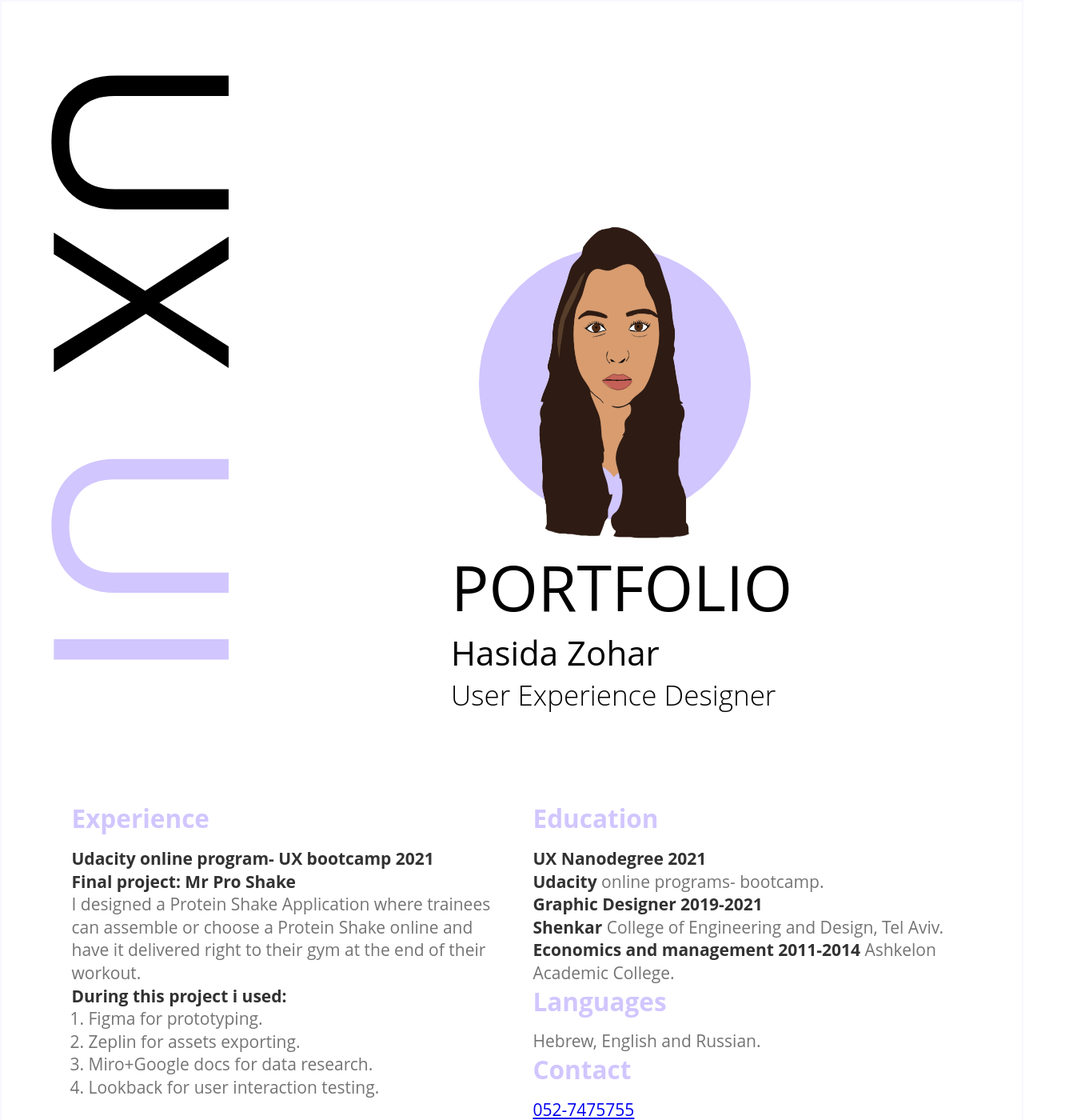
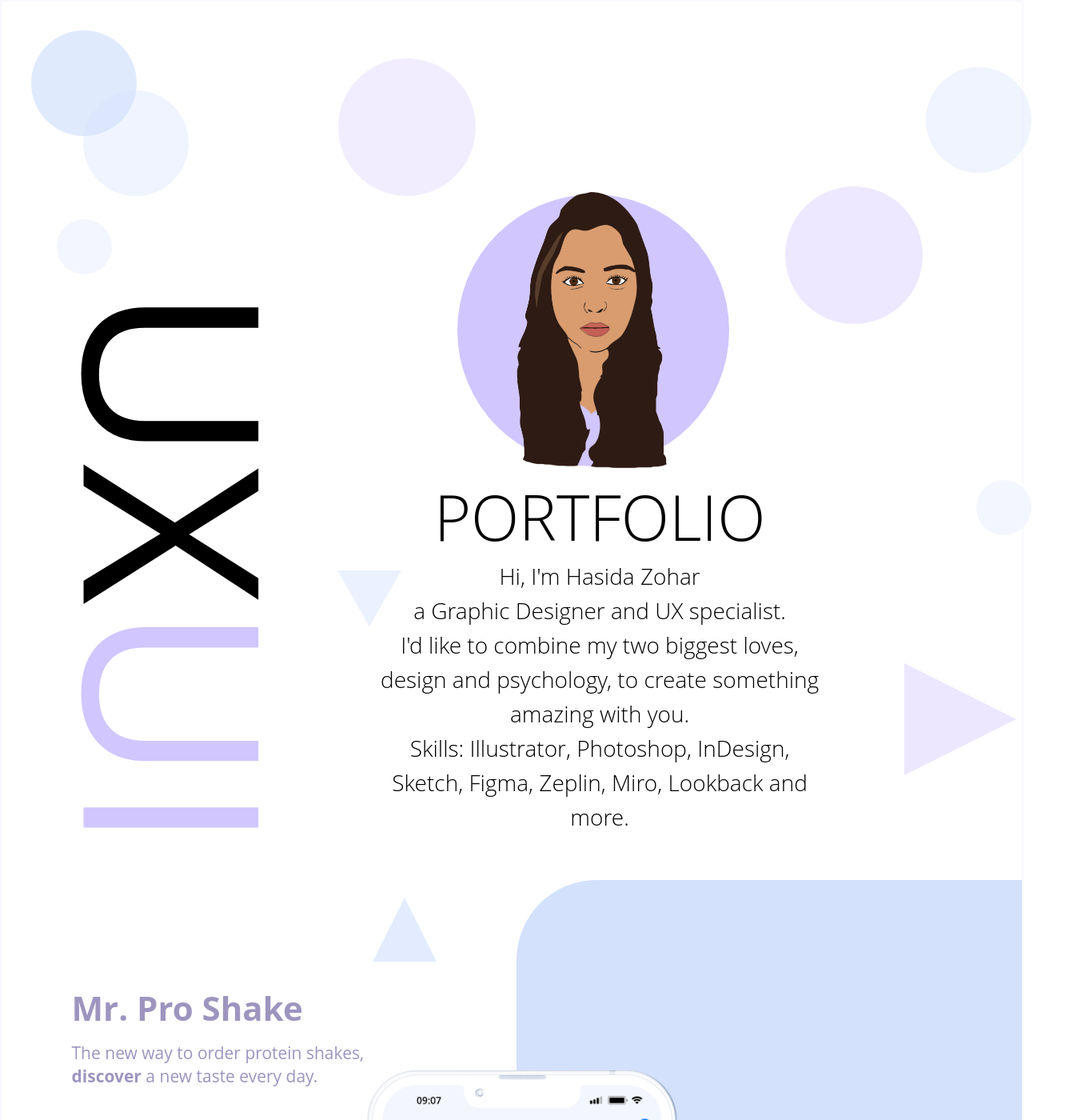
Before and after one commit to hay12396/hasida-website, a Nuxt app: page / in a window 1280 px wide. Shown: the top 1400 px of the page at 80% size, 1362 px wide, since content can reach past the window. Built offline with nearby package versions, Linux system fonts and the light colour scheme.

Commit message:
Add files via upload

```diff
--- a/components/hero/hero.vue
+++ b/components/hero/hero.vue
@@ -25,6 +25,9 @@ export default {
 <style scoped lang="less">
 .wrapper {
   position: relative;
+  @media screen and (min-width: 768px) {
+    margin-top: 1rem;
+  }
   .hero {
     padding: 1.5rem 1.5rem 0;
     @media screen and (min-width: 768px) {
--- a/components/hero/steps.vue
+++ b/components/hero/steps.vue
@@ -85,7 +85,11 @@ export default {
       top: -72px;
 
       @media screen and (min-width: 768px) {
-        top: -79%;
+        top: -49px;
+      }
+
+      @media screen and (min-width: 1360px) {
+        top: -186px;
       }
     }
   }
@@ -104,6 +108,11 @@ export default {
       @media screen and (min-width: 768px) {
         top: 30%;
         left: 21%;
+      }
+
+      @media screen and (min-width: 1360px) {
+        top: 40%;
+        left: 27%;
       }
     }
   }
--- a/components/resume/resume-image.vue
+++ b/components/resume/resume-image.vue
@@ -1,7 +1,7 @@
 <template>
   <div class="hero">
     <div class="uxui">
-      UX
+      <span>UX</span>
       <span>UI</span>
     </div>
     <div class="info">
@@ -11,9 +11,29 @@
       </div>
       <div class="titles">
         <div class="portfolio">PORTFOLIO</div>
-        <div class="name">Hasida Zohar</div>
-        <div class="title">User Experience Designer</div>
+        <div class="description">
+          Hi, I'm Hasida Zohar
+          <br />a Graphic Designer and UX specialist.
+          <br />I'd like to combine my two biggest loves, design and psychology, to create something amazing with you.
+          <br />Skills: Illustrator, Photoshop, InDesign, Sketch, Figma, Zeplin, Miro, Lookback and more.
+        </div>
       </div>
+    </div>
+
+    <div class="shapes">
+      <div class="circle circle1"></div>
+      <div class="circle circle2"></div>
+      <div class="circle circle3"></div>
+      <div class="circle circle4"></div>
+      <div class="circle circle5"></div>
+      <div class="circle circle6"></div>
+      <div class="circle circle7"></div>
+
+      <div class="sqaure"></div>
+
+      <div class="triangular triangular1"></div>
+      <div class="triangular triangular2"></div>
+      <div class="triangular triangular3"></div>
     </div>
   </div>
 </template>
@@ -42,16 +62,18 @@ export default {
   }
 
   .uxui {
+    display: none;
     font-size: 21.875rem;
     color: black;
-    span {
+    span:nth-child(2) {
       color: #d1c6fe;
     }
     @media screen and (min-width: 768px) {
+      display: block;
       transform: rotate(90deg);
       position: absolute;
-      top: 250px;
-      left: -27%;
+      top: 500px;
+      left: -20%;
     }
   }
   .info {
@@ -59,18 +81,26 @@ export default {
     flex-direction: column;
     justify-content: center;
     align-items: center;
+    margin-top: 3rem;
     @media screen and (min-width: 768px) {
-      margin-left: 25%;
-      padding-top: 15%;
+      margin-top: 0;
+      margin-left: 20%;
+      padding-top: 272px;
     }
 
     .image {
       position: relative;
+      margin-left: 1rem;
+      @media screen and (min-width: 768px) {
+        margin-left: 0rem;
+      }
       img {
-        width: 340px;
-        height: 400px;
+        width: 100%;
         z-index: 1;
         position: relative;
+        @media screen and (min-width: 768px) {
+          width: 340px;
+        }
       }
       .circle {
         position: absolute;
@@ -86,21 +116,163 @@ export default {
     }
 
     .titles {
-      text-align: left;
+      text-align: center;
+      @media screen and (min-width: 768px) {
+        text-align: left;
+      }
+      .portfolio {
+        font-size: 3.625rem;
+        line-height: 4.625rem;
+        font-weight: 300;
+        margin-top: 2rem;
+        text-align: center;
+        @media screen and (min-width: 768px) {
+          line-height: 7.625rem;
+          font-size: 5.625rem;
+          margin-top: 0;
+        }
+      }
+      .description {
+        font-weight: 300;
+        font-size: 1.5rem;
+        line-height: 2.5rem;
+        text-align: center;
+        max-width: 550px;
+        @media screen and (min-width: 768px) {
+          font-size: 2rem;
+          line-height: 3.064rem;
+        }
+      }
+    }
+  }
 
-      .portfolio {
-        font-size: 5.625rem;
-        line-height: 7.625rem;
+  .shapes {
+    display: none;
+    position: absolute;
+    @media screen and (min-width: 768px) {
+      display: block;
+      width: 1360px;
+      height: 1360px;
+      top: 0;
+      left: 0;
+      margin-left: -6.25rem;
+      .circle,
+      .square,
+      .triangular {
+        position: absolute;
       }
-      .name {
-        font-size: 3rem;
-        line-height: 4.063rem;
+
+      .circle {
+        border-radius: 100%;
       }
-      .title {
-        font-size: 2.5rem;
-        font-weight: 300;
-        line-height: 3.375rem;
+
+      .triangular {
+        width: 0;
+        height: 0;
       }
+
+      .circle1 {
+        background-color: #d3e1fdb0;
+
+        top: 36px;
+        left: 37px;
+        width: 132px;
+        height: 132px;
+      }
+
+      .circle2 {
+        background-color: #d3e1fd5e;
+
+        top: 111px;
+        left: 102px;
+        width: 132px;
+        height: 132px;
+      }
+
+      .circle3 {
+        background-color: rgba(209, 198, 254, 0.31);
+
+        top: 71px;
+        left: 421px;
+        width: 172px;
+        height: 172px;
+      }
+
+      .circle4 {
+        background-color: rgba(209, 198, 254, 0.4);
+
+        top: 231px;
+        right: 208px;
+        width: 172px;
+        height: 172px;
+      }
+    }
+
+    .circle5 {
+      background-color: rgba(211, 225, 253, 0.37);
+
+      top: 82px;
+      right: 72px;
+      width: 132px;
+      height: 132px;
+    }
+
+    .circle6 {
+      background-color: #f4f6ff;
+
+      top: 598px;
+      right: 72px;
+      width: 69px;
+      height: 69px;
+    }
+
+    .circle7 {
+      background-color: #f4f6ff;
+
+      top: 272px;
+      left: 69px;
+      width: 69px;
+      height: 69px;
+    }
+
+    .square {
+      background-color: #f4f6ff;
+
+      top: 403px;
+      left: 358px;
+      width: 80px;
+      height: 80px;
+    }
+
+    .triangular1 {
+      transform: rotate(180deg);
+
+      top: 711px;
+      left: 420px;
+
+      border-left: 40px solid transparent;
+      border-right: 40px solid transparent;
+      border-bottom: 70px solid rgba(211, 225, 253, 0.46);
+    }
+
+    .triangular2 {
+      transform: rotate(90deg);
+
+      top: 827px;
+      right: 91px;
+
+      border-left: 70px solid transparent;
+      border-right: 70px solid transparent;
+      border-bottom: 140px solid rgba(209, 198, 254, 0.42);
+    }
+
+    .triangular3 {
+      top: 1120px;
+      left: 464px;
+
+      border-left: 40px solid transparent;
+      border-right: 40px solid transparent;
+      border-bottom: 80px solid rgba(211, 225, 253, 0.63);
     }
   }
 }
--- /dev/null
+++ b/components/resume/resume-new.vue
@@ -0,0 +1,12 @@
+<template>
+  <div class="resume"></div>
+</template>
+<script>
+export default {
+
+}
+</script>
+<style lang="less" scoped>
+.resume {
+}
+</style>
--- a/components/resume/resume.vue
+++ b/components/resume/resume.vue
@@ -1,7 +1,7 @@
 <template>
   <div class="resume">
     <ResumeImage />
-    <ResumeInfo />
+    <!-- <ResumeInfo /> -->
   </div>
 </template>
 <script>
@@ -11,8 +11,11 @@ export default {
   components: { ResumeImage, ResumeInfo }
 }
 </script>
-<style scoped>
+<style lang="less" scoped>
 .resume {
-  padding: 0 6.25rem;
+  padding: 0 3.25rem;
+  @media screen and (min-width: 768px) {
+    padding: 0 6.25rem 5rem;
+  }
 }
 </style>
--- a/components/shared/numbered-title.vue
+++ b/components/shared/numbered-title.vue
@@ -1,6 +1,6 @@
 <template>
   <div class="number" :class="color">{{ number }}</div>
-  <Title1 :color="color" :title="title" />
+  <Title1 :color="color" :title="title" :position="position" />
 </template>
 <script>
 import Title1 from "./title.vue";
@@ -9,6 +9,7 @@ export default {
     number: String,
     title: String,
     color: "white" | "accent" | "dark-accent",
+    position: "center" | "left" | "right"
   },
   components: { Title1 }
 }
--- a/components/shared/title.vue
+++ b/components/shared/title.vue
@@ -1,22 +1,40 @@
 <template >
-  <h3 :class="color">{{ title }}</h3>
+  <h3 :class="getClass()">{{ title }}</h3>
 </template>
 <script>
 export default {
   name: "Title",
   props: {
     title: String,
-    "color": "white" | "accent" | "dark-accent"
+    "color": "white" | "accent" | "dark-accent",
+    position: "center" | "left" | "right"
+  },
+  methods: {
+    getClass() {
+      return this.color + " " + this.position;
+    }
   }
 }
 </script>
-<style scoped>
+<style lang="less" scoped>
 h3 {
   font-size: 2.25rem;
   font-weight: 700;
   line-height: 3.064rem;
   margin: 0 0 1rem 0;
   padding: 0;
+
+  &.center {
+    text-align: center;
+  }
+
+  &.left {
+    text-align: left;
+  }
+
+  &.right {
+    text-align: right;
+  }
 }
 .white {
   color: white;
--- a/components/test-validation/text-validation.vue
+++ b/components/test-validation/text-validation.vue
@@ -55,7 +55,7 @@ export default {
   margin-top: 4.188rem;
   @media screen and (min-width: 768px) {
     padding: 3.063rem 6.25rem;
-    border-radius: 200px 200px 0px 0px;
+    border-radius: 150px 150px 0px 0px;
   }
   .part1 {
     .info {
--- a/components/text-and-figures/text-and-figures-big.vue
+++ b/components/text-and-figures/text-and-figures-big.vue
@@ -32,7 +32,7 @@
       </ul>
     </TextWithFigure>
     <TextWithFigure
-      class="mb-1"
+      class="m-mb-1"
       figure="persona_research"
       number="06"
       title="User research"
@@ -63,9 +63,16 @@ export default {
     max-width: 840px;
   }
 }
-.mb-1 {
+.mb-1,
+.m-mb-1 {
   margin-bottom: 2.938rem;
 }
+@media screen and (min-width: 768px) {
+  .m-mb-1 {
+    margin-bottom: 0;
+  }
+}
+
 .mt-1 {
   margin-top: 1rem;
 }
```
Also changed, not shown: components/screens/screens.vue (+44 -87 lines).
